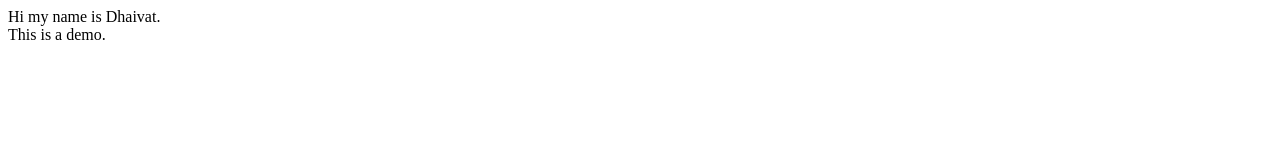
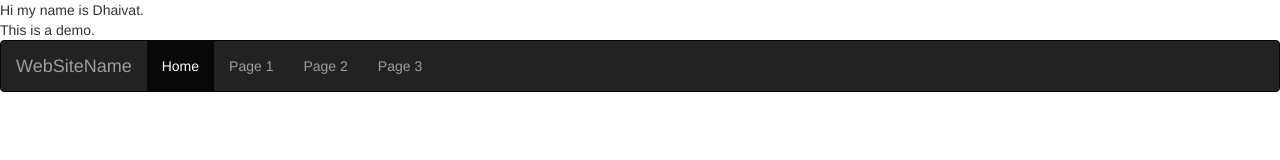
Before and after one commit to dgohel01/pages, a plain HTML site: page index.html in a window 1280 px wide. Drawn offline with nearby package versions, Linux system fonts and the light colour scheme.

Commit message:
Update index.html

```diff
--- a/index.html
+++ b/index.html
@@ -2,9 +2,25 @@
 <html>
 <head>
 	<title>Profile</title>
+	<link rel="stylesheet" href="https://maxcdn.bootstrapcdn.com/bootstrap/3.4.0/css/bootstrap.min.css">
 </head>
 <body>
 Hi my name is Dhaivat. <br/>
 This is a demo.
+
+
+<nav class="navbar navbar-inverse">
+  <div class="container-fluid">
+    <div class="navbar-header">
+      <a class="navbar-brand" href="#">WebSiteName</a>
+    </div>
+    <ul class="nav navbar-nav">
+      <li class="active"><a href="#">Home</a></li>
+      <li><a href="#">Page 1</a></li>
+      <li><a href="#">Page 2</a></li>
+      <li><a href="#">Page 3</a></li>
+    </ul>
+  </div>
+</nav>
 </body>
 </html>
```
